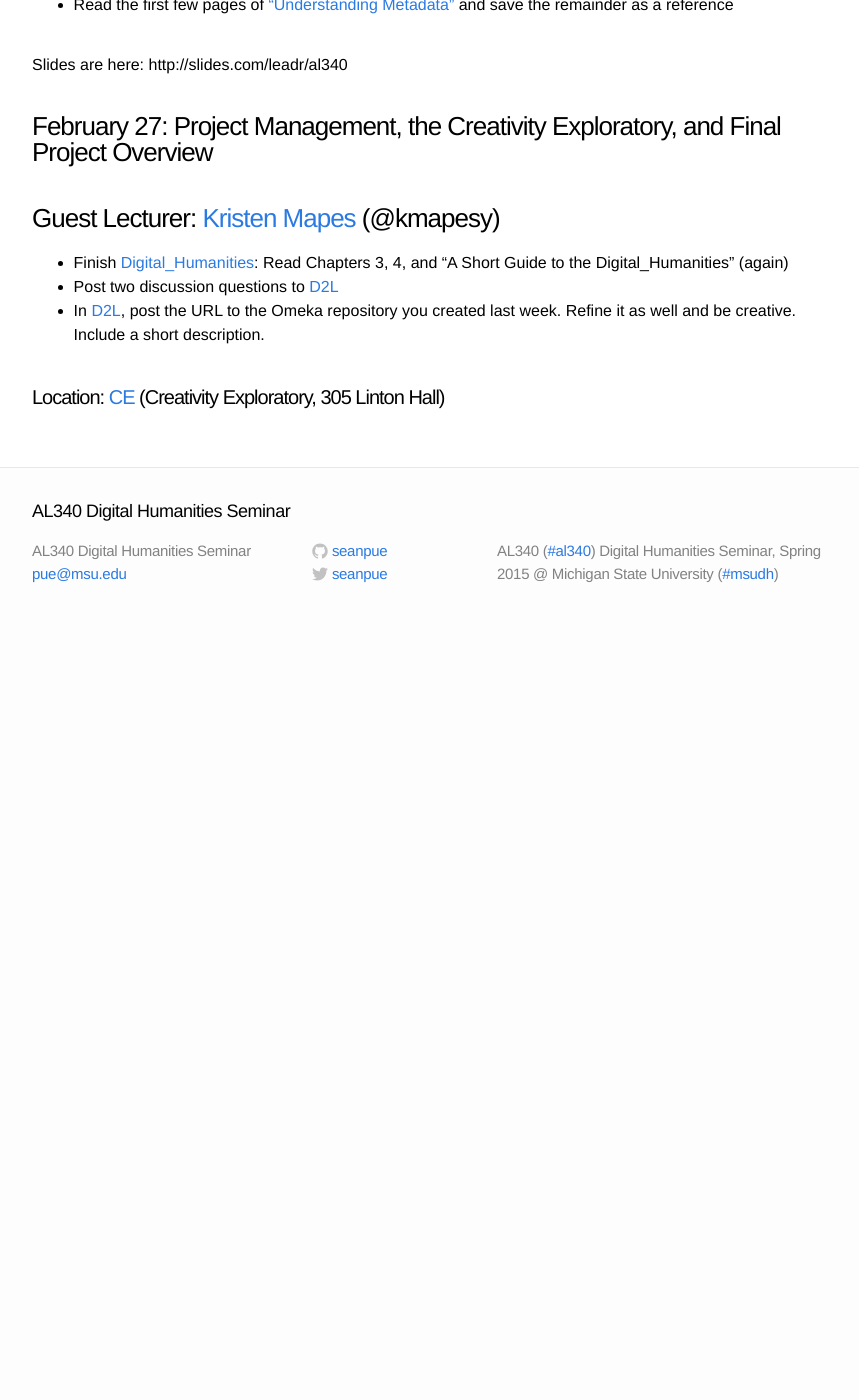
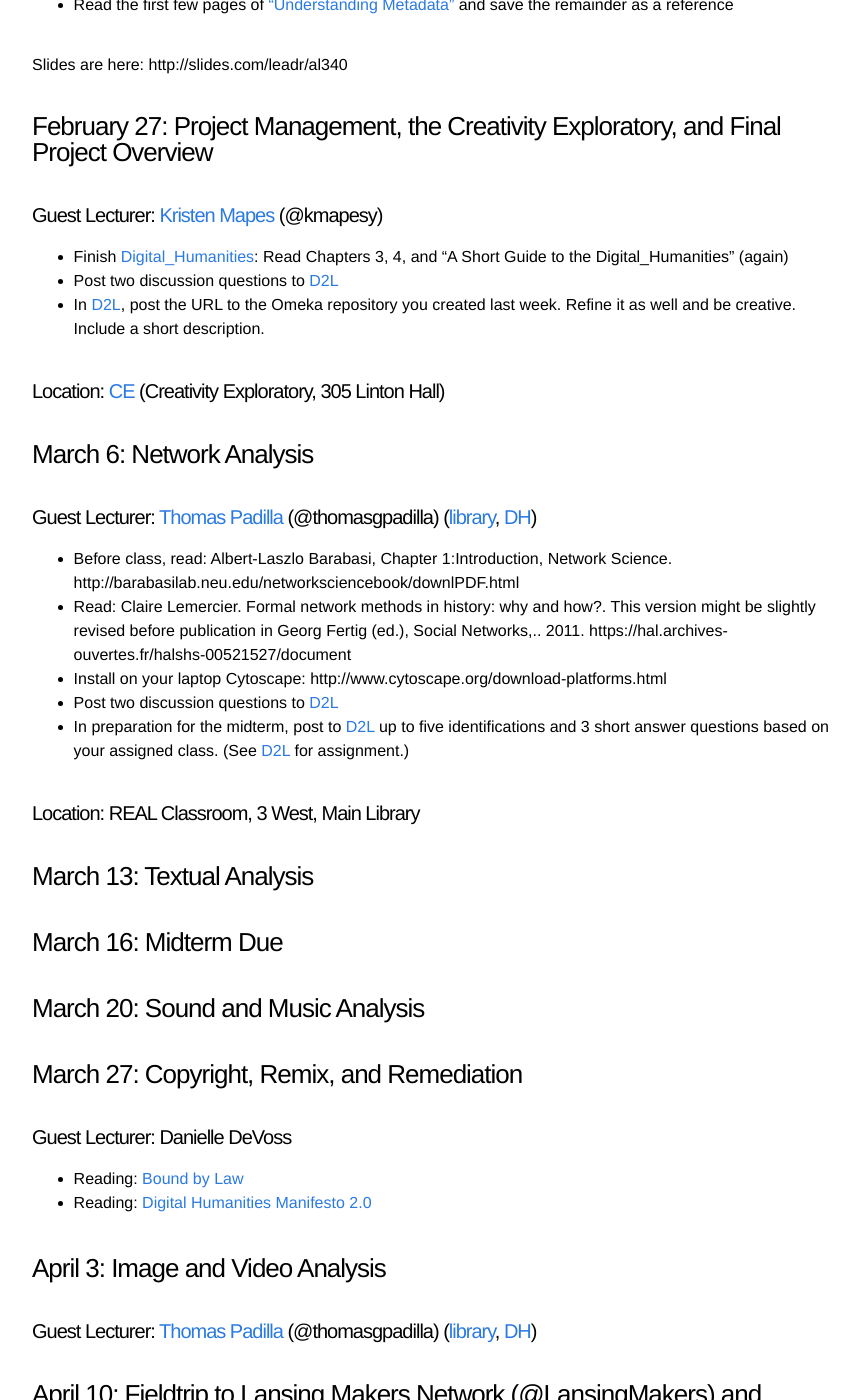
Before and after one commit to seanpue/al340, a Jekyll site: the page built from syllabus.md, in a window 1280 px wide and 1400 px high, scrolled down 2899 px. Shown: the whole window, without its empty margins (208-1067 px from the left). Built offline with Jekyll 4.4.1, drawn with Linux system fonts in a browser that asks for light colours; before the commit the page ends 3529 px from its top, so only the background shows below that; some of the changed text lies outside the part shown.

Commit message:
updated syllabus

```diff
--- a/syllabus.md
+++ b/syllabus.md
@@ -103,7 +103,7 @@
 
 ### February 27: Project Management, the Creativity Exploratory, and Final Project Overview
 
-### Guest Lecturer: [Kristen Mapes] (@kmapesy)
+#### Guest Lecturer: [Kristen Mapes] (@kmapesy)
 
 * Finish [Digital_Humanities]: Read Chapters 3, 4, and “A Short Guide to the Digital_Humanities” (again)
 * Post two discussion questions to [D2L]
@@ -111,6 +111,45 @@
 
 #### Location: [CE] (Creativity Exploratory, 305 Linton Hall)
 
+
+### March 6: Network Analysis
+
+#### Guest Lecturer: [Thomas Padilla] (@thomasgpadilla) ([library], [DH])
+
+
+* Before class, read: Albert-Laszlo Barabasi, Chapter 1:Introduction, Network Science. http://barabasilab.neu.edu/networksciencebook/downlPDF.html
+* Read: Claire Lemercier. Formal network methods in history: why and how?. This version might be slightly revised before publication in Georg Fertig (ed.), Social Networks,.. 2011. https://hal.archives-ouvertes.fr/halshs-00521527/document
+* Install on your laptop Cytoscape: http://www.cytoscape.org/download-platforms.html
+* Post two discussion questions to [D2L]
+* In preparation for the midterm, post to [D2L] up to five identifications and 3 short answer questions based on your assigned class. (See [D2L] for assignment.)
+
+#### Location: REAL Classroom, 3 West, Main Library
+
+### March 13: Textual Analysis
+
+### March 16: Midterm Due
+
+### March 20: Sound and Music Analysis
+
+### March 27: Copyright, Remix, and Remediation
+
+#### Guest Lecturer: Danielle DeVoss
+* Reading: [Bound by Law]
+* Reading: [Digital Humanities Manifesto 2.0]
+
+### April 3: Image and Video Analysis
+#### Guest Lecturer: [Thomas Padilla] (@thomasgpadilla) ([library], [DH])
+
+### April 10: Fieldtrip to Lansing Makers Network (@LansingMakers) and Arduinos!
+
+#### Guest Lecturer: Brian Adams (CAL)
+
+### April 17: DH and Holocaust Studies: The Ethics of Archiving
+
+#### Guest Lecturer: Krista Hegburg (@khegburg) , U.S. Holocaust Memorial Museum)
+[Digital Humanities Manifesto 2.0]: www.humanitiesblast.com/manifesto/Manifesto_V2.pdf
+[Bound by Law]: http://web.law.duke.edu/cspd/comics/zoomcomic.html
+[Center for Advanced Holocaust Studies]: http://www.ushmm.org/research/the-center-for-advanced-holocaust-studies
 [Digital_Humanities]: https://github.com/seanpue/al340/blob/master/readings/9780262018470_Open_Access_Edition.pdf?raw=true
 [D2L]: http://d2l.msu.edu
 [DH]: http://dh.cal.msu.edu
@@ -128,3 +167,4 @@
 [Kristen Mapes]: http://www.kristenmapes.com/
 [CE]: http://ce.cal.msu.edu
 [Information Visualization Slides]: https://github.com/seanpue/al340/blob/master/slides/AL340_InfoVisLecture.pdf?raw=true
+[Lansing Makers Network]: https://www.lansingmakersnetwork.org
```
